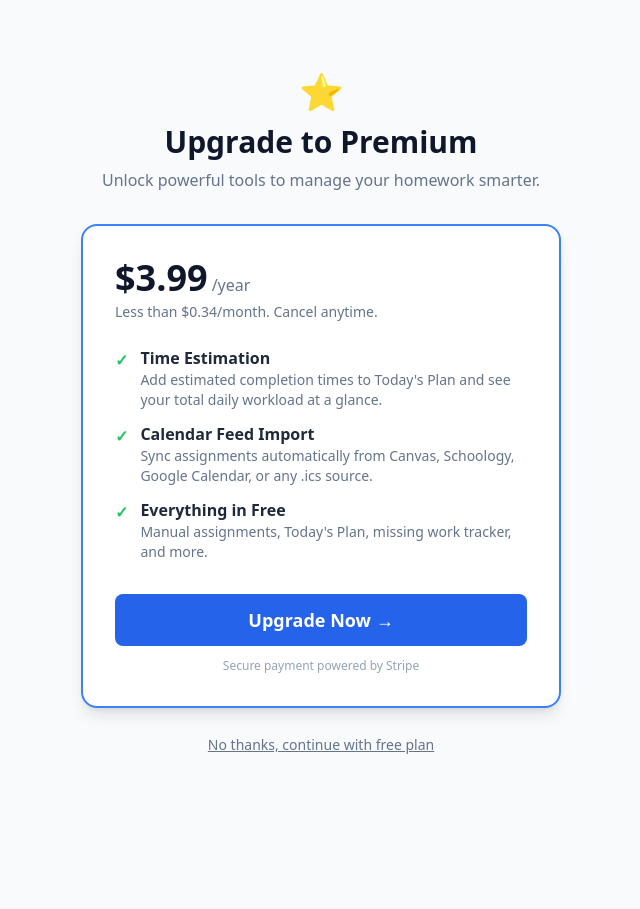
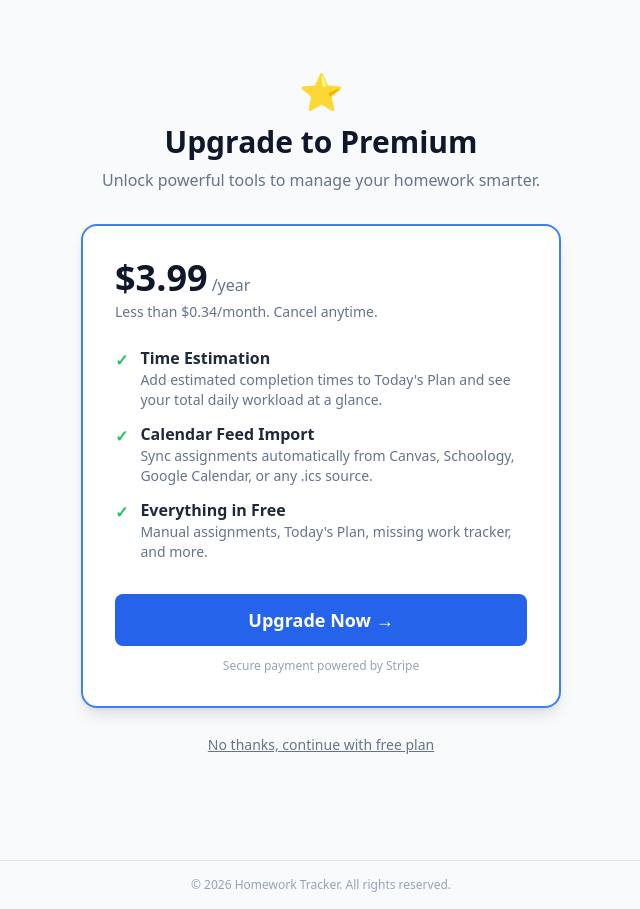
Before and after one commit to CareyH554400/homework-hero, a Next.js app: page /upgrade in a window 1280 px wide. Shown: the whole page, without its empty margins (319-959 px from the left). Before the commit the page ends 828 px from the top, so only its background shows below. Built offline with nearby package versions, Linux system fonts and the light colour scheme; no server answers.

Commit message:
Add copyright footer

```diff
--- a/app/layout.tsx
+++ b/app/layout.tsx
@@ -37,6 +37,9 @@ export default async function RootLayout({ children }: { children: React.ReactNo
           </nav>
         )}
         <main className="max-w-5xl mx-auto px-4 py-6">{children}</main>
+        <footer className="border-t border-slate-200 mt-8 py-4 text-center text-xs text-slate-400">
+          © 2026 Homework Tracker. All rights reserved.
+        </footer>
       </body>
     </html>
   );
```
